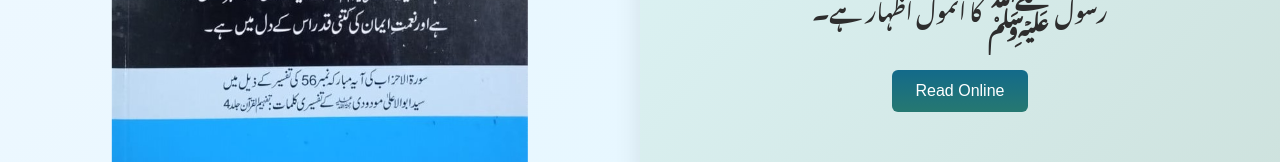
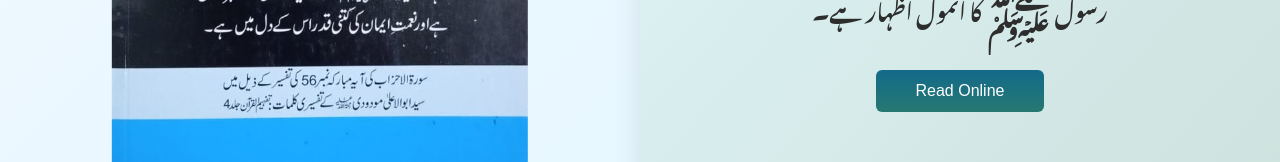
Before and after one commit to UsamaShahid01/Darood-Book, a React (Vite) app: page / in a window 1280 px wide. Shown: the part 489-651 px from the top of the page. Built offline with nearby package versions, Linux system fonts and the light colour scheme; a web font is replaced by a local one.

Commit message:
increase padding of read online

```diff
--- a/src/Components/Home/Home.css
+++ b/src/Components/Home/Home.css
@@ -64,7 +64,7 @@
 }
 
 .button-pulse-button {
-  padding: 12px 24px;
+  padding: 12px 40px;
   font-size: 16px;
   background: linear-gradient(#136a8a, #267871);
   border: none;
```
